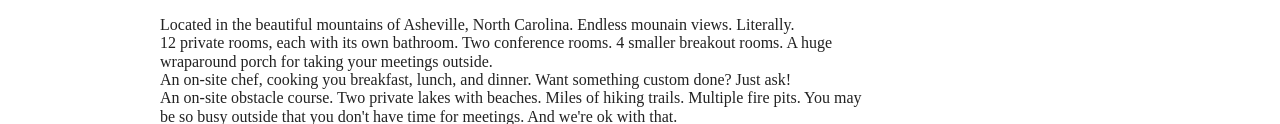
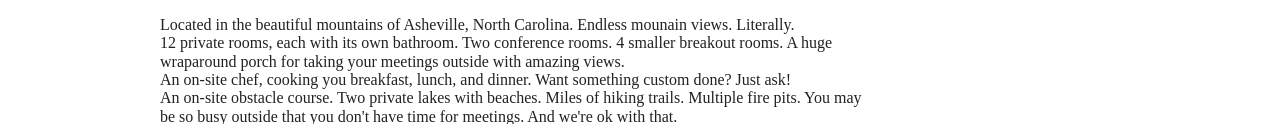
Before and after one commit to carrnicholas/unplugged, a website built with Parcel: page index.html in a window 1280 px wide. Shown: the part 445-569 px from the top of the page. Built offline with nearby package versions, Linux system fonts and the light colour scheme.

Commit message:
Small HTML and CSS changes to test text formatting

```diff
--- a/index.html
+++ b/index.html
@@ -74,7 +74,7 @@
           <p class="features-item-description">
             12 private rooms, each with its own bathroom. Two conference rooms.
             4 smaller breakout rooms. A huge wraparound porch for taking your
-            meetings outside.
+            meetings outside with amazing views.
           </p>
         </article>
 
```
Also changed, not shown: css/main.css (+7 -0 lines).
